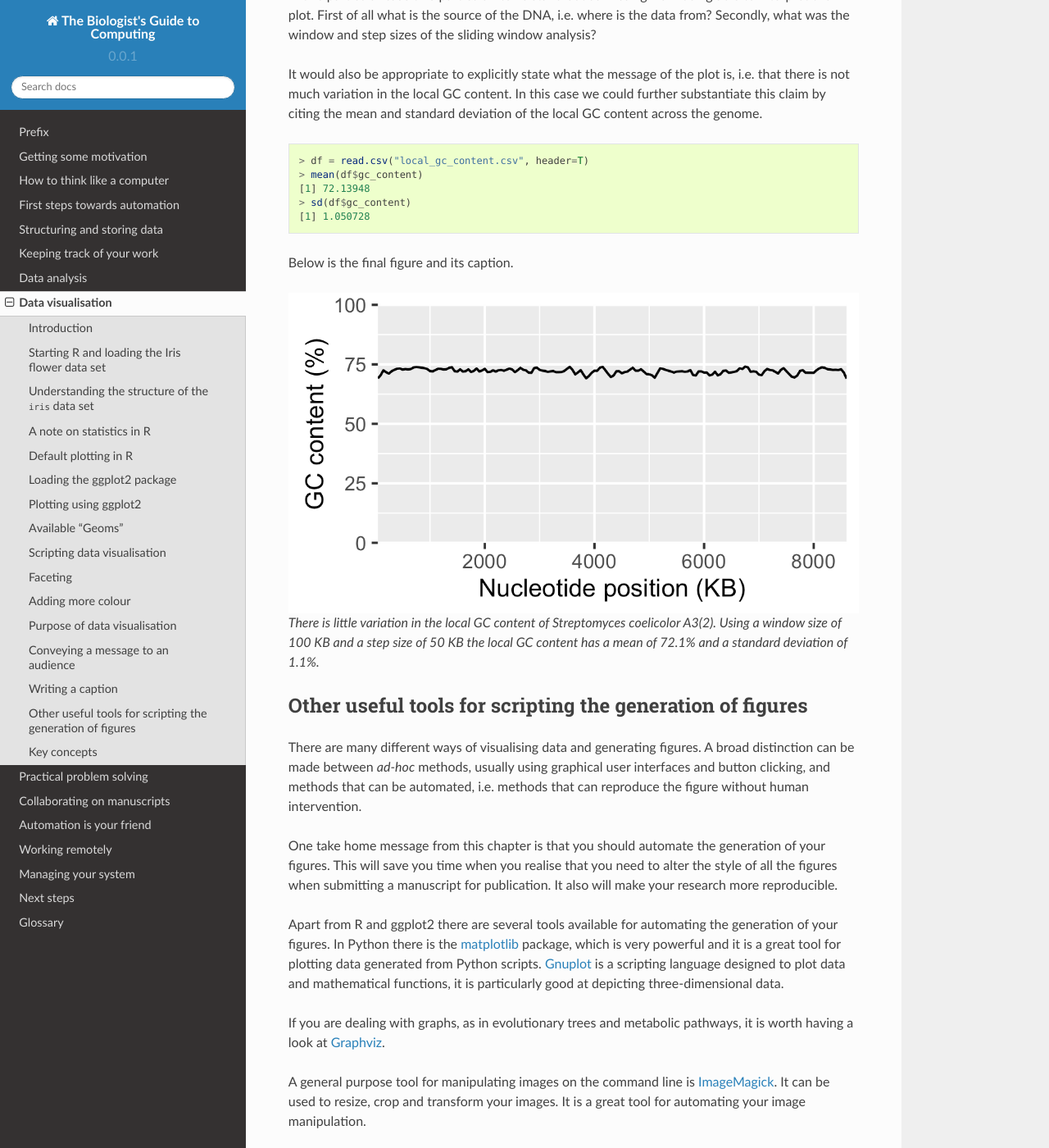
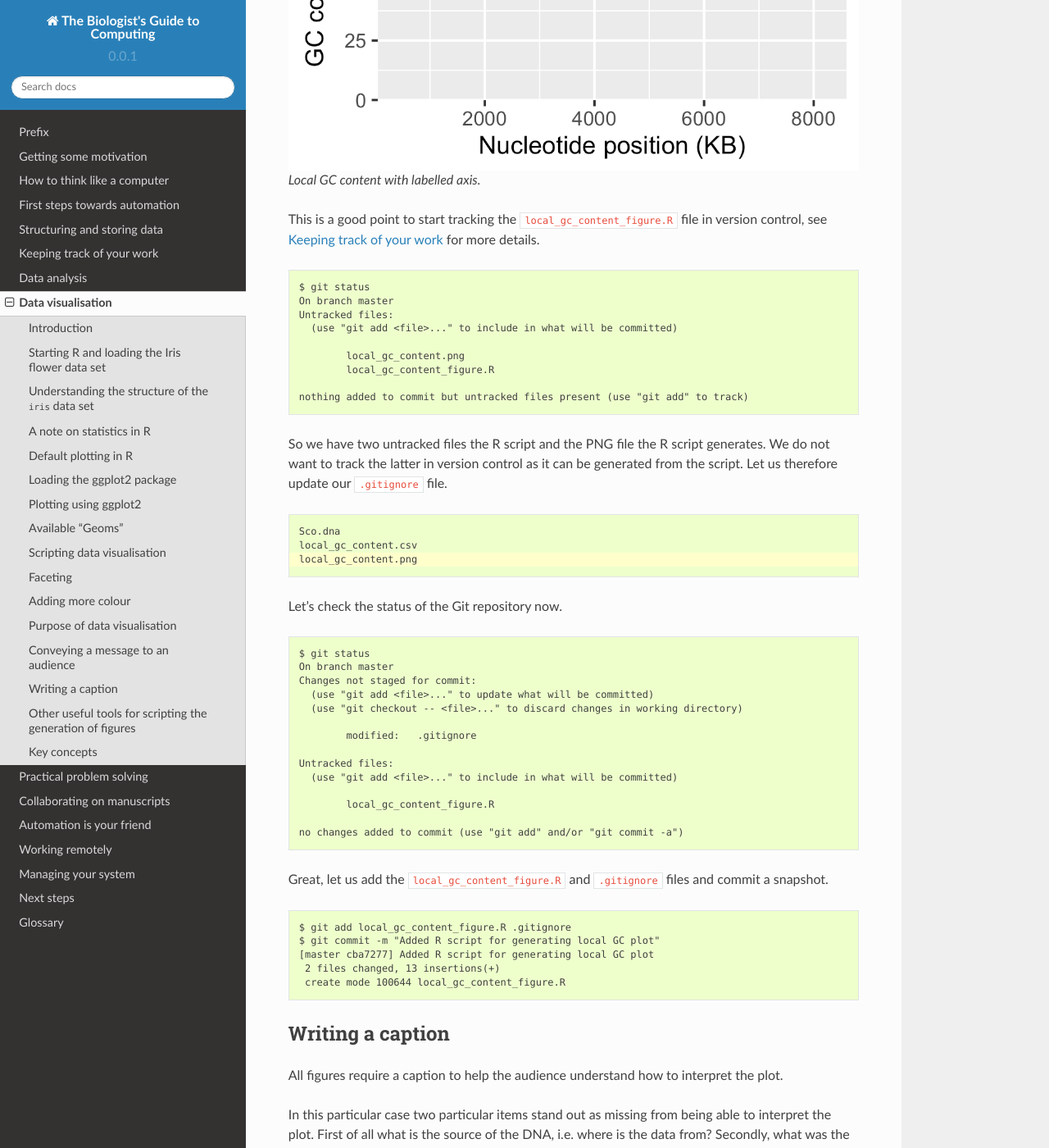
Before and after one commit to tjelvar-olsson/biologists-guide-to-computing, a Sphinx documentation site: the page built from source/data-visualisation.rst, in a window 1280 px wide and 1400 px high, scrolled down 16847 px. Shown: the whole window at 82% size. Built offline with Sphinx 7.4.7 and the Read the Docs theme 2.0.0, drawn with Linux system fonts in a browser that asks for light colours; some of the changed text lies outside the part shown.

Commit message:
Added git integration to the data-visualisation chapter

```diff
--- a/source/data-visualisation.rst
+++ b/source/data-visualisation.rst
@@ -526,12 +526,19 @@ will have less time to absorb details from the former.
 
 So suppose we wanted to create a figure intended for biologists, illustrating
 that there is not much variation in the local GC content of *Streptomyces
-coelicolor*  A3(2). Let us further suppose that the medium is in a printed
-journal where the figure can have a maximum width of 89 mm.
+coelicolor*  A3(2), building on the example in :doc:`data-analysis`. Let us
+further suppose that the medium is in a printed journal where the figure can
+have a maximum width of 89 mm.
 
-The code below loads the data and plots it as a line, resulting in a local GC
-content plot. Note also that we specify the width and height of the plot in
-millimeters in the ``ggsave()`` function.
+First of all make sure that you are in the ``S.coelicolor-local-GC-content``
+directory created in :doc:`data-analysis`.
+
+.. code-block:: none
+
+    $ cd S.coelicolor-local-GC-content
+
+Now create a file named ``local_gc_content_figure.R`` and add the R code below
+to it.
 
 .. code-block:: R
 
@@ -544,6 +551,18 @@ millimeters in the ``ggsave()`` function.
 
     ggsave("local_gc_content.png", width=89, height=50, units="mm")
 
+The code above loads the data and plots it as a line, resulting in a local GC
+content plot. Note also that we specify the width and height of the plot in
+millimeters in the ``ggsave()`` function.
+
+Let's try it out.
+
+.. code-block:: none
+
+    $ Rscript local_gc_content_figure.R
+
+It should create a file named ``local_gc_content.png`` containing the image
+in the figure below.
 
 .. figure:: images/local_gc_content_1.png
    :alt: Initial attempt at plotting local GC content.
@@ -551,11 +570,12 @@ millimeters in the ``ggsave()`` function.
    Initial attempt at plotting local GC content.
 
 
-However, the scale of the y-axis makes the plot misleading. It looks like there
+The scale of the y-axis makes the plot misleading. It looks like there
 is a lot of variation in the data. Let's expand the y range to span from 0 to
 100 percent.
 
 .. code-block:: R
+    :emphasize-lines: 7
 
     library("ggplot2")
 
@@ -644,6 +667,62 @@ Finally, let us add labels to the x-axis.
    :alt: Local GC content with labelled axis.
 
    Local GC content with labelled axis.
+
+This is a good point to start tracking the ``local_gc_content_figure.R`` file
+in version control, see :doc:`keeping-track-of-your-work` for more details.
+
+.. code-block:: none
+
+    $ git status
+    On branch master
+    Untracked files:
+      (use "git add <file>..." to include in what will be committed)
+
+            local_gc_content.png
+            local_gc_content_figure.R
+
+    nothing added to commit but untracked files present (use "git add" to track)
+
+So we have two untracked files the R script and the PNG file the R script
+generates. We do not want to track the latter in version control as it can be
+generated from the script. Let us therefore update our ``.gitignore`` file.
+
+.. code-block:: none
+    :emphasize-lines: 3
+
+    Sco.dna
+    local_gc_content.csv
+    local_gc_content.png
+
+Let's check the status of the Git repository now.
+
+.. code-block:: none
+
+    $ git status
+    On branch master
+    Changes not staged for commit:
+      (use "git add <file>..." to update what will be committed)
+      (use "git checkout -- <file>..." to discard changes in working directory)
+
+            modified:   .gitignore
+
+    Untracked files:
+      (use "git add <file>..." to include in what will be committed)
+
+            local_gc_content_figure.R
+
+    no changes added to commit (use "git add" and/or "git commit -a")
+
+Great, let us add the ``local_gc_content_figure.R`` and ``.gitignore`` files
+and commit a snapshot.
+
+.. code-block:: none
+
+    $ git add local_gc_content_figure.R .gitignore
+    $ git commit -m "Added R script for generating local GC plot"
+    [master cba7277] Added R script for generating local GC plot
+     2 files changed, 13 insertions(+)
+     create mode 100644 local_gc_content_figure.R
 
 
 Writing a caption
```
Also changed, not shown: other parts of source/data-visualisation.rst (+3 -0 lines).
